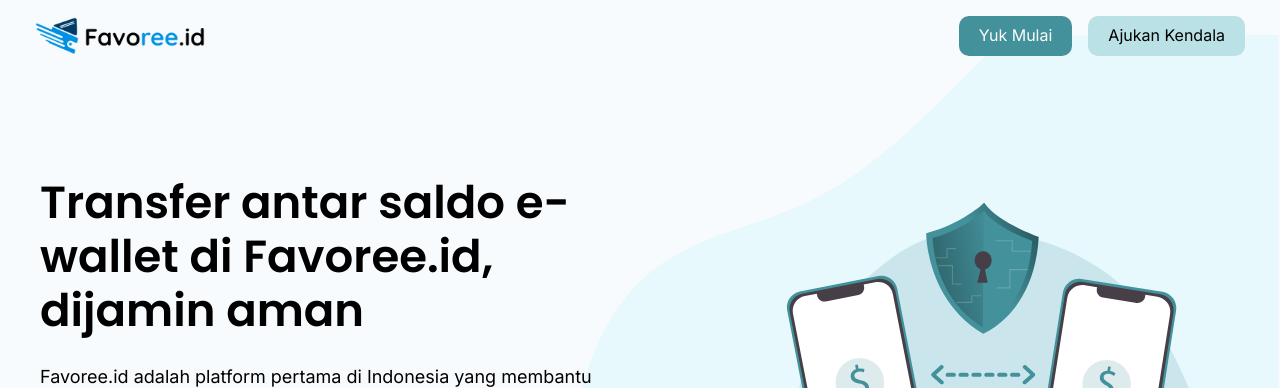
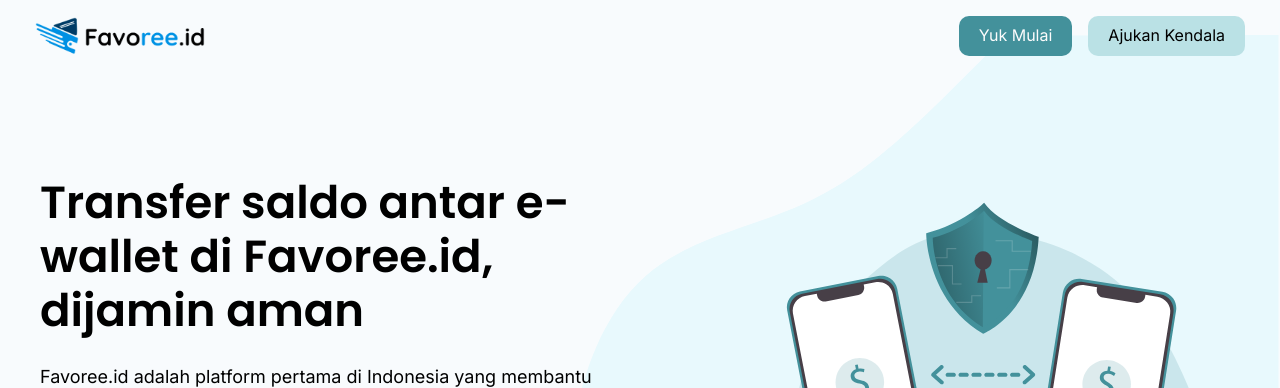
Before and after one commit to afistapratama12/favoree-client, a React (Create React App) app: page / in a window 1280 px wide. Shown: the top 388 px of the page. Built offline with nearby package versions, Linux system fonts and the light colour scheme.

Commit message:
minor fix

```diff
--- a/src/components/home/Hero.jsx
+++ b/src/components/home/Hero.jsx
@@ -123,7 +123,7 @@ export const Hero = () => {
                                 xl:'45px'
                             }}
                         >
-                            Transfer antar saldo e-wallet di Favoree.id, dijamin aman
+                            Transfer saldo antar e-wallet di Favoree.id, dijamin aman
                         </Heading>
                         <Text
                             pt={6}
```
